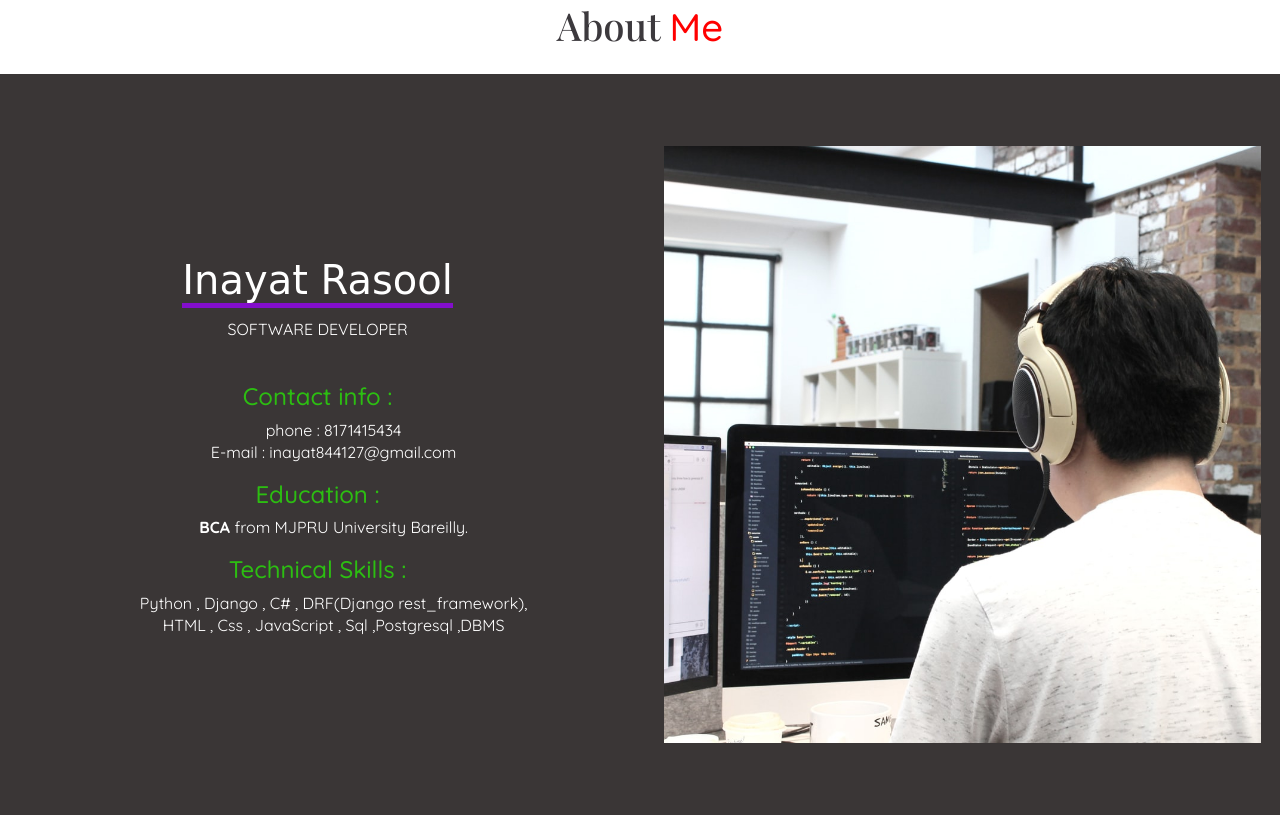
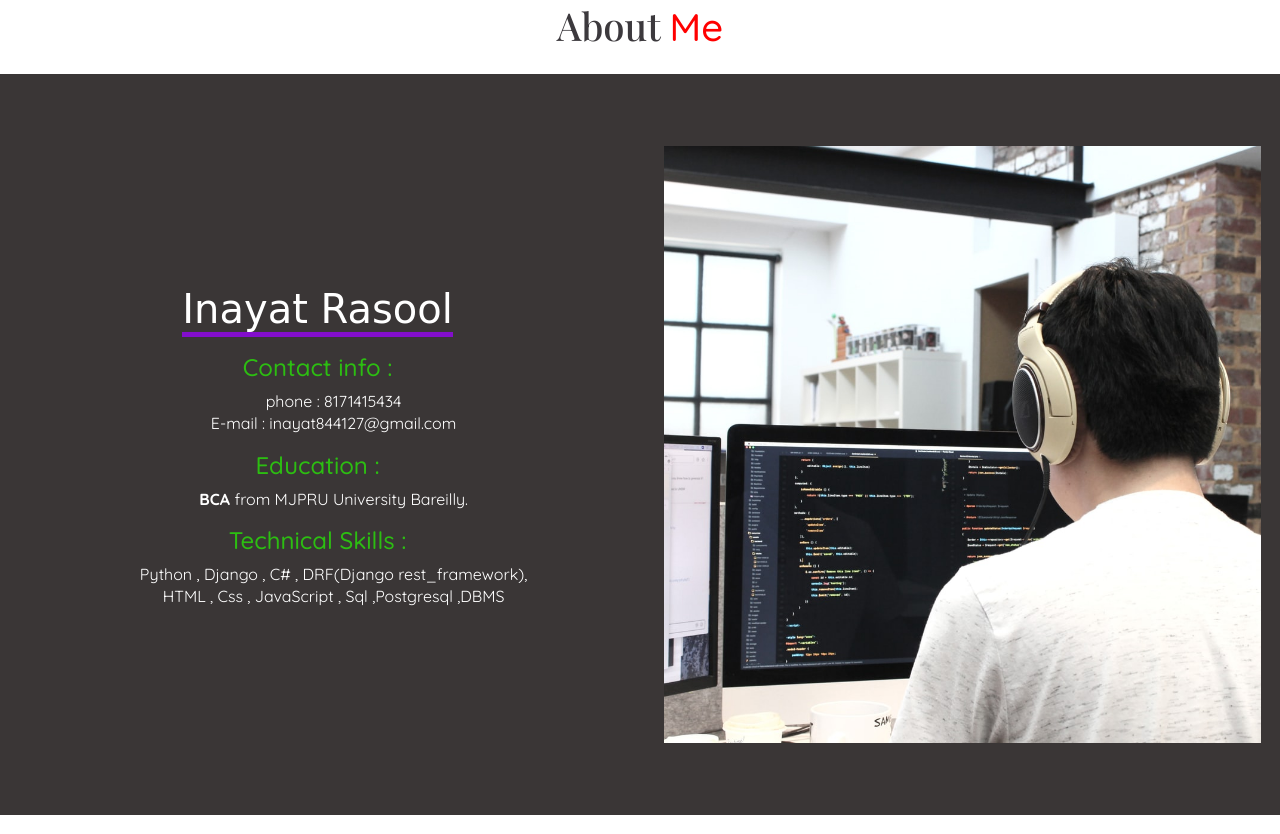
Before and after one commit to inayat100/SYT-BLOG, a Django app: page / in a window 1280 px wide. Shown: the part 2305-3139 px from the top of the page. Run offline with Django 3.2, Linux system fonts and the light colour scheme; data comes from the database, SQL or seed files in the repository; some libraries are stand-ins or nearby versions.

Commit message:
Update index.html
jn

```diff
--- a/templates/index.html
+++ b/templates/index.html
@@ -156,7 +156,7 @@ color: white;">
           <span style="font-size: 40px;
           font-family: cursive;
           border-bottom: 5px solid #9d00ffbd;">Inayat Rasool</span>
-          <p>Software Developer</p>
+<!--           <p>Software Developerin</p> -->
         </div>
 
         <div style="display: flex;
```
